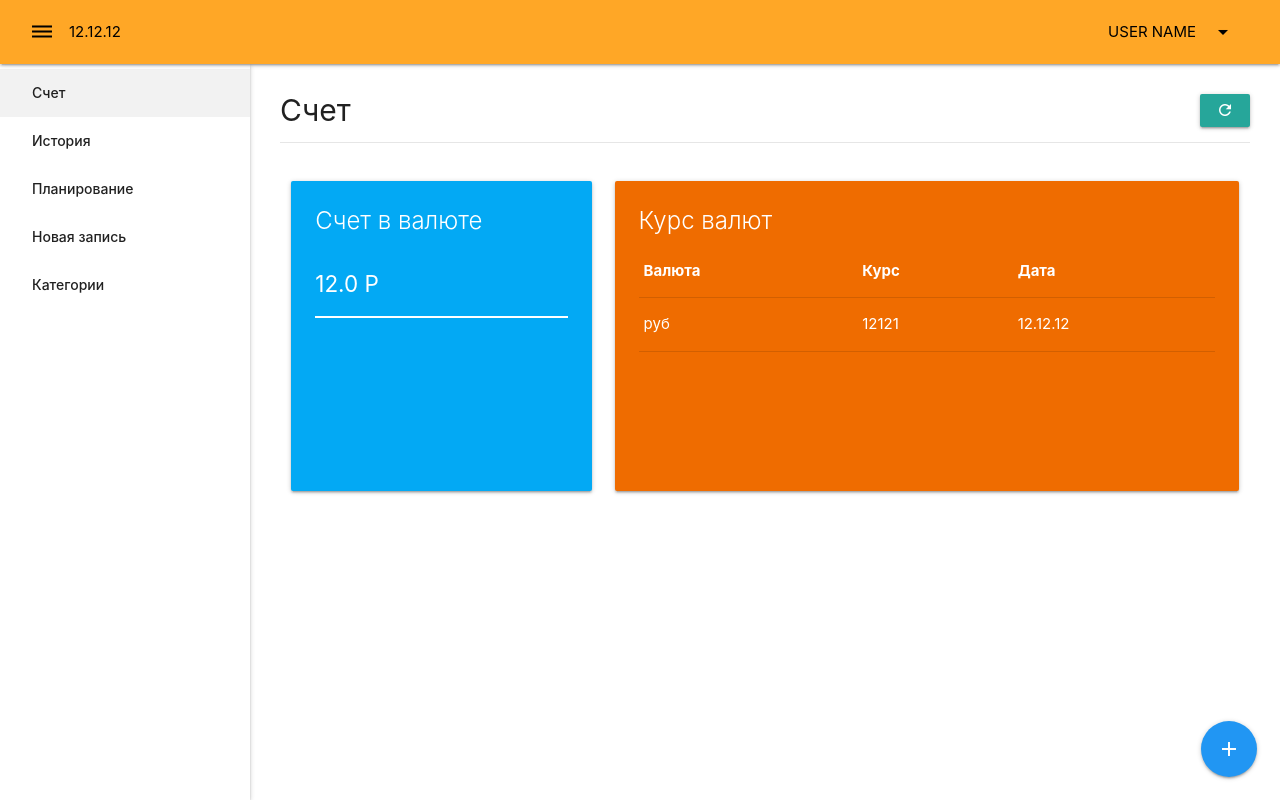
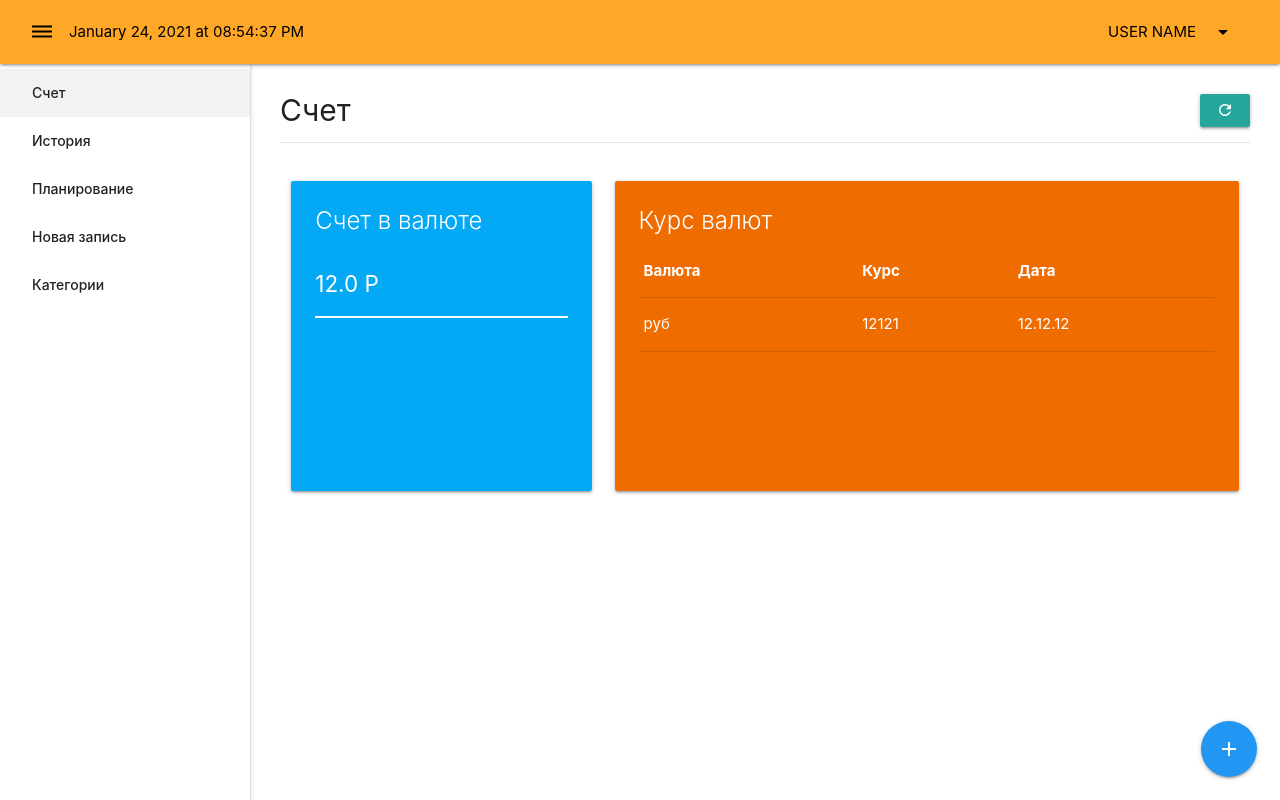
Before and after one commit to DimagioS/crm-vue, a Vue app: page / in a window 1280 px wide. Built offline with nearby package versions, Linux system fonts and the light colour scheme.

Commit message:
date creation

```diff
--- a/src/App.vue
+++ b/src/App.vue
@@ -12,7 +12,6 @@
 export default {
   computed: {
     layout () {
-      console.log((this.$route.meta.layout || 'empty') + '-layout')
       return (this.$route.meta.layout || 'empty') + '-layout'
     },
   },
--- a/src/components/app/Navbar.vue
+++ b/src/components/app/Navbar.vue
@@ -5,7 +5,7 @@
         <a href="#" @click.prevent="$emit('click')">
           <i class="material-icons black-text">dehaze</i>
         </a>
-        <span class="black-text">12.12.12</span>
+        <span class="black-text">{{date | dateFilter('datetime')}}</span>
       </div>
 
       <ul class="right hide-on-small-and-down">
@@ -14,6 +14,7 @@
               class="dropdown-trigger black-text"
               href="#"
               data-target="dropdown"
+              ref="dropdown"
           >
             USER NAME
             <i class="material-icons right">arrow_drop_down</i>
@@ -21,13 +22,13 @@
 
           <ul id='dropdown' class='dropdown-content'>
             <li>
-              <a href="#" class="black-text">
+              <router-link class="black-text" to="/profile">
                 <i class="material-icons">account_circle</i>Профиль
-              </a>
+              </router-link>
             </li>
             <li class="divider" tabindex="-1"></li>
             <li>
-              <a href="#" class="black-text">
+              <a href="#" class="black-text" @click.prevent="logout">
                 <i class="material-icons">assignment_return</i>Выйти
               </a>
             </li>
@@ -37,3 +38,35 @@
     </div>
   </nav>
 </template>
+
+<script>
+import M from 'materialize-css'
+
+export default {
+  data: () => ({
+    date: new Date(),
+    interval: null,
+    dropdown: null,
+  }),
+  methods: {
+    logout () {
+      console.log('logout')
+      this.$router.push('/login?message=logout')
+    }
+  },
+  mounted () {
+    this.interval = setInterval(() => {
+      this.date = new Date()
+    }, 1000)
+    this.dropdown = M.Dropdown.init(this.$refs.dropdown, {
+      constrainWidth: true
+    })
+  },
+  beforeDestroy () {
+    clearInterval(this.interval)
+    if (this.dropdown && this.dropdown.destroy) {
+      this.dropdown.destroy()
+    }
+  }
+}
+</script>
--- /dev/null
+++ b/src/filters/date.filter.js
@@ -0,0 +1,17 @@
+export default function dateFilter (value, format = 'date') {
+  const options = {}
+
+  if (format.includes('date')) {
+    options.day = '2-digit'
+    options.month = 'long'
+    options.year = 'numeric'
+  }
+
+  if (format.includes('time')) {
+    options.hour = '2-digit'
+    options.minute = '2-digit'
+    options.second = '2-digit'
+  }
+
+  return Intl.DateTimeFormat(value, options).format(new Date())
+}
--- a/src/layouts/MainLayout.vue
+++ b/src/layouts/MainLayout.vue
@@ -10,9 +10,9 @@
     </main>
 
     <div class="fixed-action-btn">
-      <a class="btn-floating btn-large blue" href="#">
+      <router-link class="btn-floating btn-large blue" to="/record">
         <i class="large material-icons">add</i>
-      </a>
+      </router-link>
     </div>
   </div>
 </template>
--- a/src/main.js
+++ b/src/main.js
@@ -1,10 +1,13 @@
 import Vue from 'vue'
 import App from './App.vue'
 import './registerServiceWorker'
+import dateFilter from '@/filters/date.filter.js'
 import router from './router'
 import store from './store'
 
 Vue.config.productionTip = false
+
+Vue.filter('dateFilter', dateFilter) // название , функция
 
 new Vue({
   router,
```
